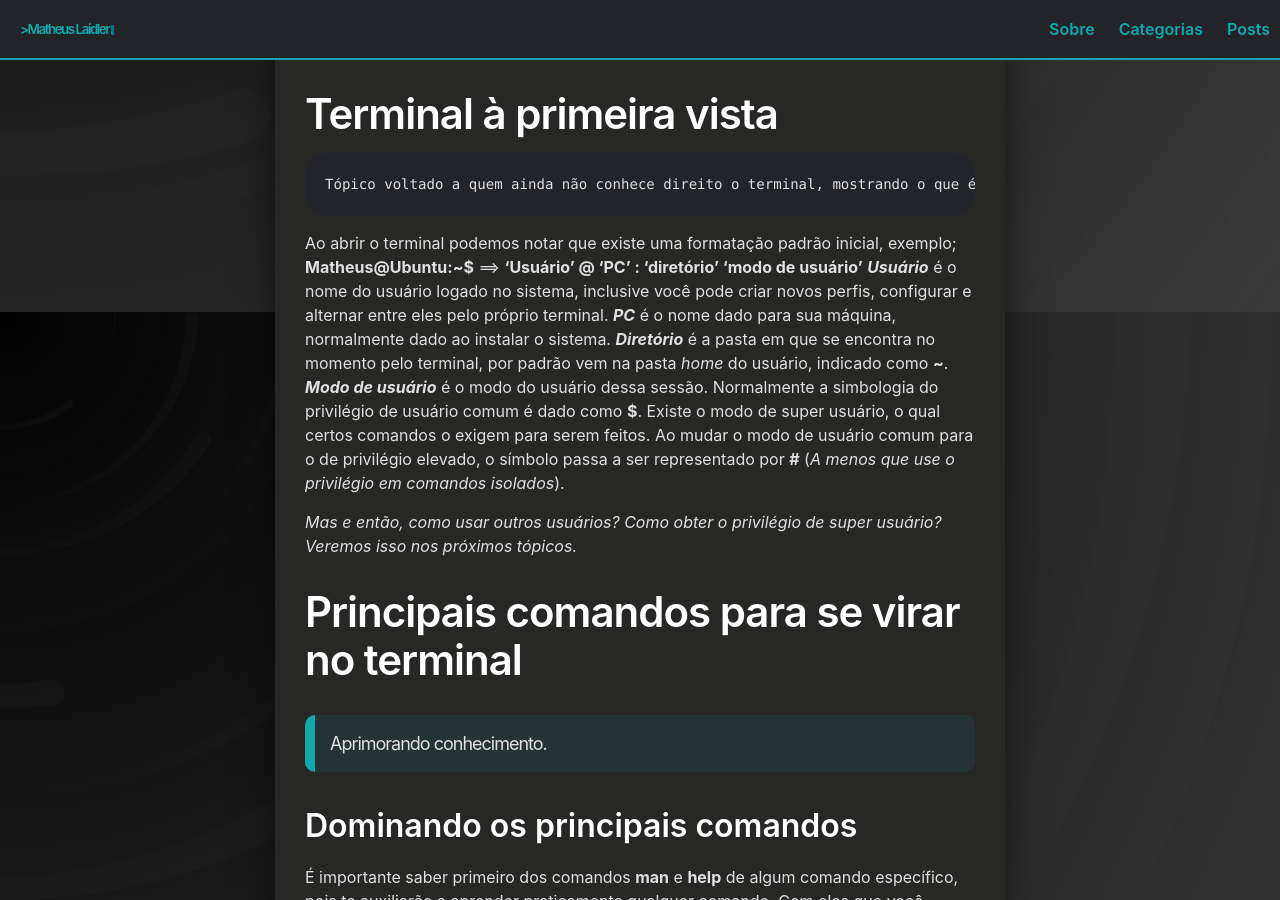
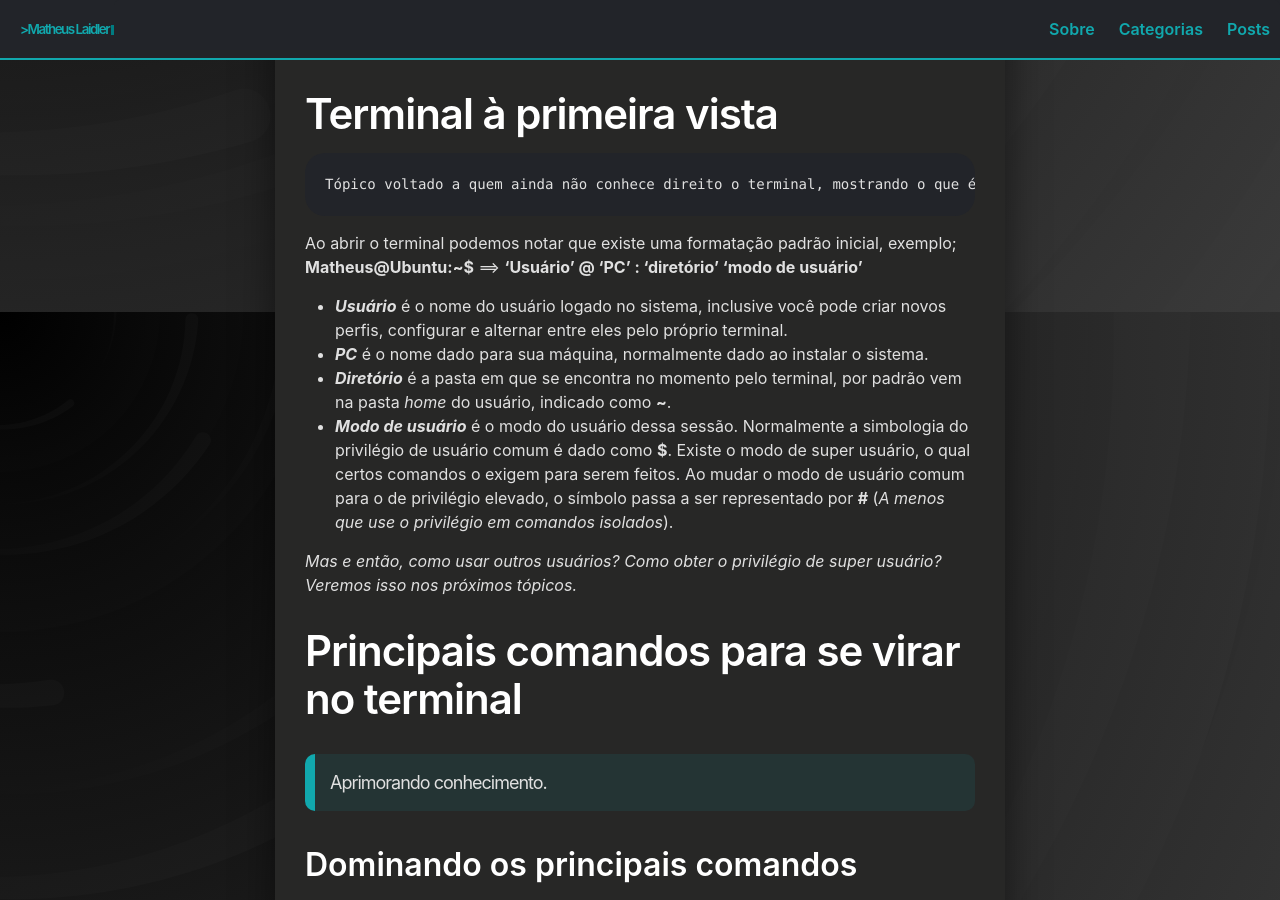
Before and after one commit to matheuslaidler/Tech-Jekyll-Old, a Jekyll site: the page built from _posts/2020-02-25-terminal.md, in a window 1280 px wide and 900 px high, scrolled down 4488 px. Built offline with Jekyll 4.4.1, drawn with Linux system fonts in a browser that asks for light colours.

```diff
--- a/_posts/2020-02-25-terminal.md
+++ b/_posts/2020-02-25-terminal.md
@@ -114,13 +114,13 @@ Claro, lembre-se que usar o WSL é apenas um quebra galho e tem suas limitaçõe
 
  Ao abrir o terminal podemos notar que existe uma formatação padrão inicial, exemplo;
 			**Matheus@Ubuntu:~$** ==> **'Usuário' @ 'PC' : 'diretório' 'modo de usuário'**
-	_**Usuário**_ é o nome do usuário logado no sistema, inclusive você pode criar novos perfis, configurar e alternar entre eles pelo próprio terminal.
-	_**PC**_ é o nome dado para sua máquina, normalmente dado ao instalar o sistema.
-	_**Diretório**_ é a pasta em que se encontra no momento pelo terminal, por padrão vem na pasta *home* do usuário, indicado como **~**.
-	_**Modo de usuário**_ é o modo do usuário dessa sessão.
-Normalmente a simbologia do privilégio de usuário comum é dado como **$**.
-Existe o modo de super usuário, o qual certos comandos o exigem para serem feitos. Ao mudar o modo de usuário comum para o de privilégio elevado, o símbolo passa a ser representado por **#**  (*A menos que use o privilégio em comandos isolados*).
-
+
+- _**Usuário**_ é o nome do usuário logado no sistema, inclusive você pode criar novos perfis, configurar e alternar entre eles pelo próprio terminal.
+- _**PC**_ é o nome dado para sua máquina, normalmente dado ao instalar o sistema.
+- _**Diretório**_ é a pasta em que se encontra no momento pelo terminal, por padrão vem na pasta *home* do usuário, indicado como **~**.
+- _**Modo de usuário**_ é o modo do usuário dessa sessão.
+  Normalmente a simbologia do privilégio de usuário comum é dado como **$**.
+  Existe o modo de super usuário, o qual certos comandos o exigem para serem feitos. Ao mudar o modo de usuário comum para o de privilégio elevado, o símbolo passa a ser representado por **#**  (*A menos que use o privilégio em comandos isolados*).
 
 *Mas e então, como usar outros usuários? Como obter o privilégio de super usuário? Veremos isso nos próximos tópicos.*
 
```
